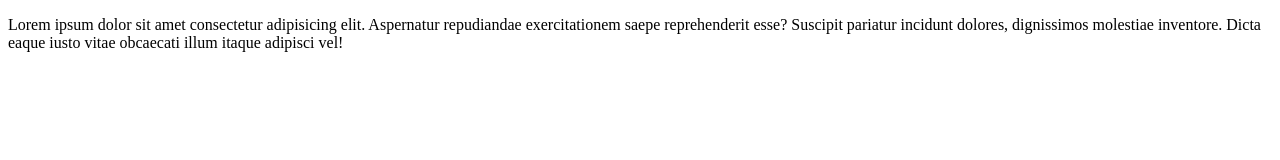
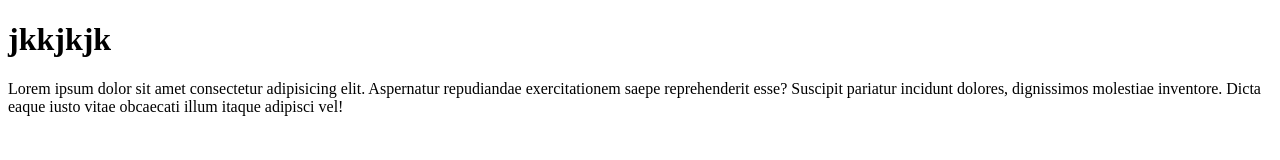
Before and after one commit to Aksi12344321/GIT_training, a plain HTML site: page index.html in a window 1280 px wide. Drawn offline with Linux system fonts and the light colour scheme.

Commit message:
jijoijoi

```diff
--- a/index.html
+++ b/index.html
@@ -6,6 +6,7 @@
     <title>Document</title>
   </head>
   <body>
+    <h1>jkkjkjk</h1>
     <p>Lorem ipsum dolor sit amet consectetur adipisicing elit. Aspernatur repudiandae exercitationem saepe reprehenderit esse? Suscipit pariatur incidunt dolores, dignissimos molestiae inventore. Dicta eaque iusto vitae obcaecati illum itaque adipisci vel!</p>
   </body>
 </html>
```
